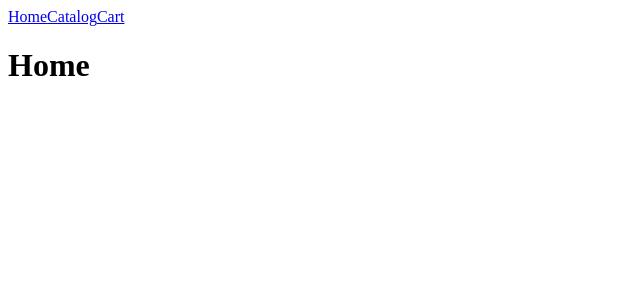
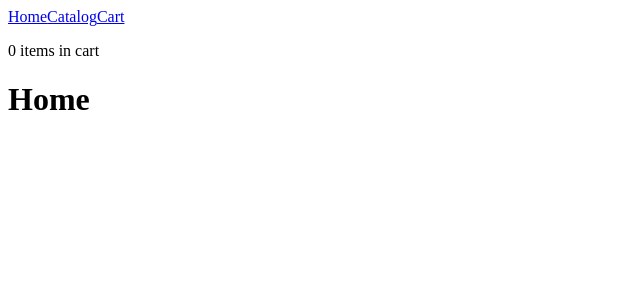
Before and after one commit to datle-dev/theodinproject-shoppingcart, a React (Vite) app: page / in a window 1280 px wide. Shown: the top 300 px of the page, without its empty margins (0-640 px from the left). Built offline with nearby package versions, Linux system fonts and the light colour scheme.

Commit message:
Add state variable for number of cart items and pass to navbar

```diff
--- a/src/components/CatalogCard.jsx
+++ b/src/components/CatalogCard.jsx
@@ -3,7 +3,7 @@ import { useOutletContext } from "react-router-dom";
 
 const CatalogCard = ({ product }) => {
   const [qty, setQty] = useState(0);
-  const [cart, setCart] = useOutletContext();
+  const [cart, setCart, numCartItems, setNumCartItems] = useOutletContext();
   const [qtyInCart, setQtyInCart] = useState(() => {
     return cart.hasOwnProperty(product.id) ? cart[product.id]['quantity'] : 0;
   });
@@ -26,6 +26,7 @@ const CatalogCard = ({ product }) => {
         product: product,
         quantity: qty,
       };
+      setNumCartItems(numCartItems + 1);
     }
 
     setCart(cartToUpdate);
--- a/src/components/Navbar.jsx
+++ b/src/components/Navbar.jsx
@@ -1,11 +1,13 @@
 import { Link } from 'react-router-dom';
 
-const Navbar = ({ count }) => {
+const Navbar = ({ numCartItems }) => {
+
   return (
     <nav>
       <Link to="/">Home</Link>
       <Link to="/catalog">Catalog</Link>
       <Link to="/cart">Cart</Link>
+      <p>{numCartItems} items in cart</p>
     </nav>
   );
 };
--- a/src/pages/Root.jsx
+++ b/src/pages/Root.jsx
@@ -8,12 +8,15 @@ const Root = () => {
     const storedCart = localStorage.getItem('cart');
     return storedCart !== null ? JSON.parse(storedCart) : {};
   });
+  const [numCartItems, setNumCartItems] = useState(() => {
+    return Object.keys(cart).length;
+  });
 
   return (
     <>
-      <Navbar />
+      <Navbar numCartItems={numCartItems}/>
       <main>
-        <Outlet context={[cart, setCart]}/>
+        <Outlet context={[cart, setCart, numCartItems, setNumCartItems]}/>
       </main>
     </>
   );
```
